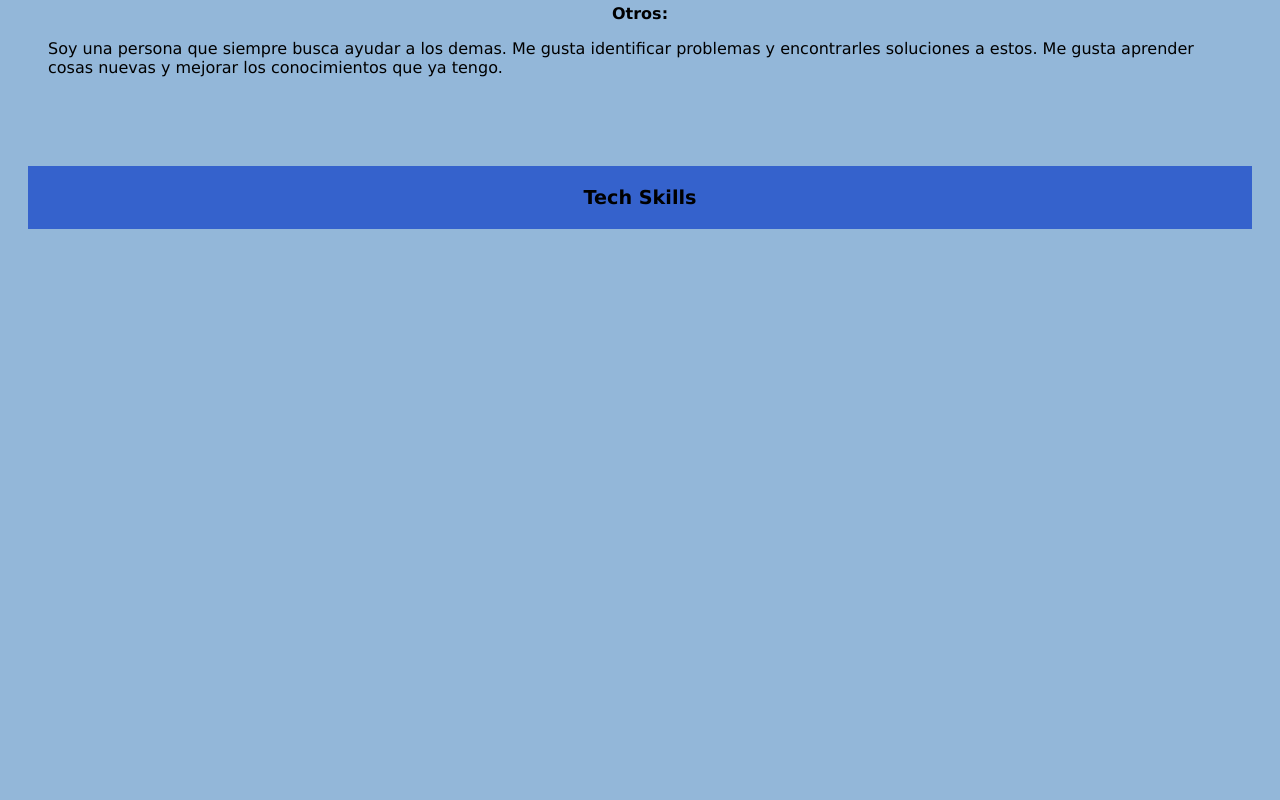
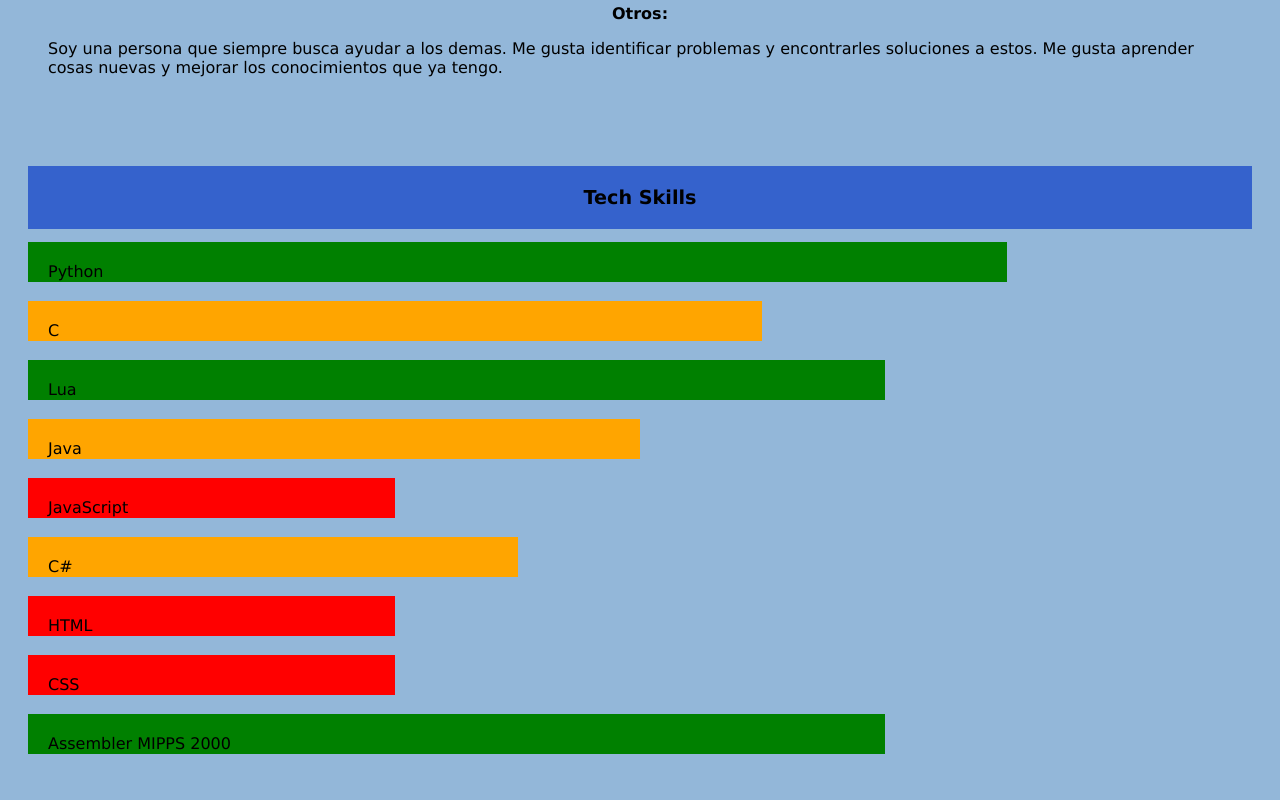
Before and after one commit to RbrtBrwr/microProyecto, a plain HTML site: page index.html in a window 1280 px wide. Shown: the part 1840-2640 px from the top of the page. Drawn offline with Linux system fonts and the light colour scheme.

Commit message:
listo imagenes y progreso

```diff
--- a/index.html
+++ b/index.html
@@ -76,15 +76,15 @@
 
     <div class="skills" id="skills">
         <h1>Tech Skills</h1>
-        <div id="skill1"></div><br>
-        <div id="skill2"></div><br>
-        <div id="skill3"></div><br>
-        <div id="skill4"></div><br>
-        <div id="skill5"></div><br>
-        <div id="skill6"></div><br>
-        <div id="skill7"></div><br>
-        <div id="skill8"></div><br>
-        <div id="skill9"></div><br>
+        <div id="skill1"> Python </div><br>
+        <div id="skill2"> C </div><br>
+        <div id="skill3"> Lua </div><br>
+        <div id="skill4"> Java </div><br>
+        <div id="skill5"> JavaScript </div><br>
+        <div id="skill6"> C# </div><br>
+        <div id="skill7"> HTML </div><br>
+        <div id="skill8"> CSS </div><br>
+        <div id="skill9"> Assembler MIPPS 2000 </div><br>
     </div>
 
     <div class="exp" id="exp">
@@ -97,7 +97,7 @@
             </ul><br>
             <h3>Fecha: </h3>
             <p>24 de Marzo 2021</p>
-            <img>
+            <img src="imagenes/imgEscape.jpg">
 
 
         </div>
@@ -109,7 +109,7 @@
             </ul><br>
             <h3>Fecha: </h3>
             <p>28 de Junio 2021</p>
-            <img>
+            <img src="imagenes/Max-Heap.svg.png">
         </div>
         <div class="proyecto">
             <a href="https://github.com/RbrtBrwr/Snek" target="_blank">Snek</a>
@@ -120,7 +120,7 @@
             </ul><br>
             <h3>Fecha: </h3>
             <p>16 de Diciembre 2020</p>
-            <img>
+            <img src="imagenes/imgSnek.jpg">
         </div>
     </div>
     <div class="contacto">
--- a/main.js
+++ b/main.js
@@ -32,8 +32,53 @@ let mySkills = {
     "Lua": 7,
     "Java": 5,
     "JavaScript": 3,
-    "C#": 4,
+    "Cs": 4,
     "HTML": 3,
     "CSS": 3,
-    "Assembler MIPPS 2000": 7
+    "Assembler": 7,
+    "Git": 7
 }
+
+// function setAttributes(skill, title, progress){
+//     skill.innerHTML = title;
+//     skill.style.width = progress * 10;
+// }
+
+// function setProgress(mySkills){
+//     var skill = document.getElementById("skill1");
+//     var progress = mySkills.Python;
+//     setAttributes(skill, "Python", progress);
+
+//     var skill = document.getElementById("skill2");
+//     var progress = mySkills.C;
+//     setAttributes(skill, "C", progress);
+
+//     var skill = document.getElementById("skill3");
+//     var progress = mySkills.Lua;
+//     setAttributes(skill, "Lua", progress);
+
+//     var skill = document.getElementById("skill4");
+//     var progress = mySkills.Java;
+//     setAttributes(skill, "Java", progress);
+
+//     var skill = document.getElementById("skill5");
+//     var progress = mySkills.JavaScript;
+//     setAttributes(skill, "JavaScript", progress);
+
+//     var skill = document.getElementById("skill6");
+//     var progress = mySkills.Cs;
+//     setAttributes(skill, "C#", progress);
+
+//     var skill = document.getElementById("skill7");
+//     var progress = mySkills.HTML;
+//     setAttributes(skill, "HTML", progress);
+
+//     var skill = document.getElementById("skill8");
+//     var progress = mySkills.CSS;
+//     setAttributes(skill, "CSS", progress);
+
+//     var skill = document.getElementById("skill9");
+//     var progress = mySkills.Assembler;
+//     setAttributes(skill, "Assembler", progress);
+
+// }
--- a/style.css
+++ b/style.css
@@ -186,7 +186,13 @@ h1 {
     text-align: center;
   }
 .skills {
-    background-color: #93b7d9;
+    width: 100%;
+}
+
+.skills div {
+    width: 1%;
+    height: 30px;
+    background-color: #1239ff;
 }
 
 .exp {
@@ -197,6 +203,13 @@ h1 {
     text-align: center;
 }
 
+.proyecto {
+    border: white dotted;
+}
+
+.proyecto img {
+    width: 100%;
+}
 .proyecto a {
     font-size: larger;
     color: black;
@@ -214,3 +227,50 @@ h1 {
     padding: 20px;
     text-align: center;
 }
+
+#skill1 {
+    width: 80%;
+    background-color: green;
+}
+
+#skill1 {
+    width: 80%;
+    background-color: green;
+}
+#skill2 {
+    width: 60%;
+    background-color: orange;
+}
+#skill3 {
+    width: 70%;
+    background-color: green;
+}
+#skill4 {
+    width: 50%;
+    background-color: orange;
+}
+#skill5 {
+    width: 30%;
+    background-color: red;
+}
+#skill6 {
+    width: 40%;
+    background-color: orange;
+}
+#skill7 {
+    width: 30%;
+    background-color: red;
+}
+#skill8 {
+    width: 30%;
+    background-color: red;
+}
+#skill9 {
+    width: 70%;
+    background-color: green;
+}
+
+#skill10 {
+    width: 70%;
+    background-color: green;
+}
```
Also changed, not shown: imagenes/Max-Heap.svg.png (added), imagenes/imgEscape.jpg (added), imagenes/imgSnek.jpg (added).
